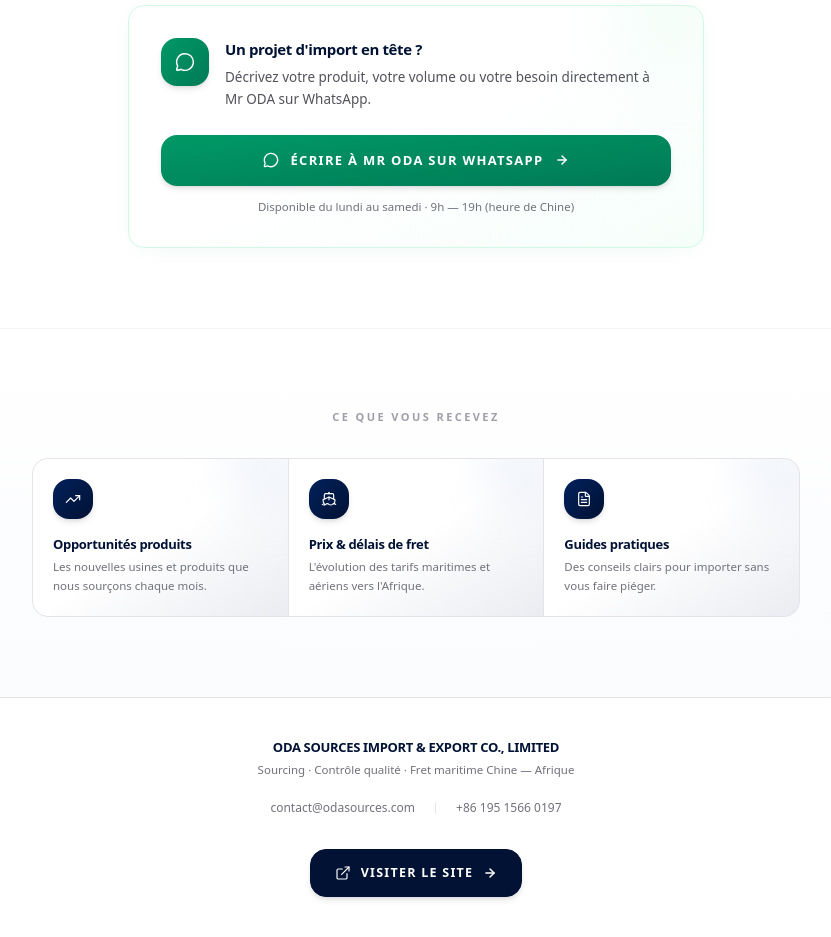
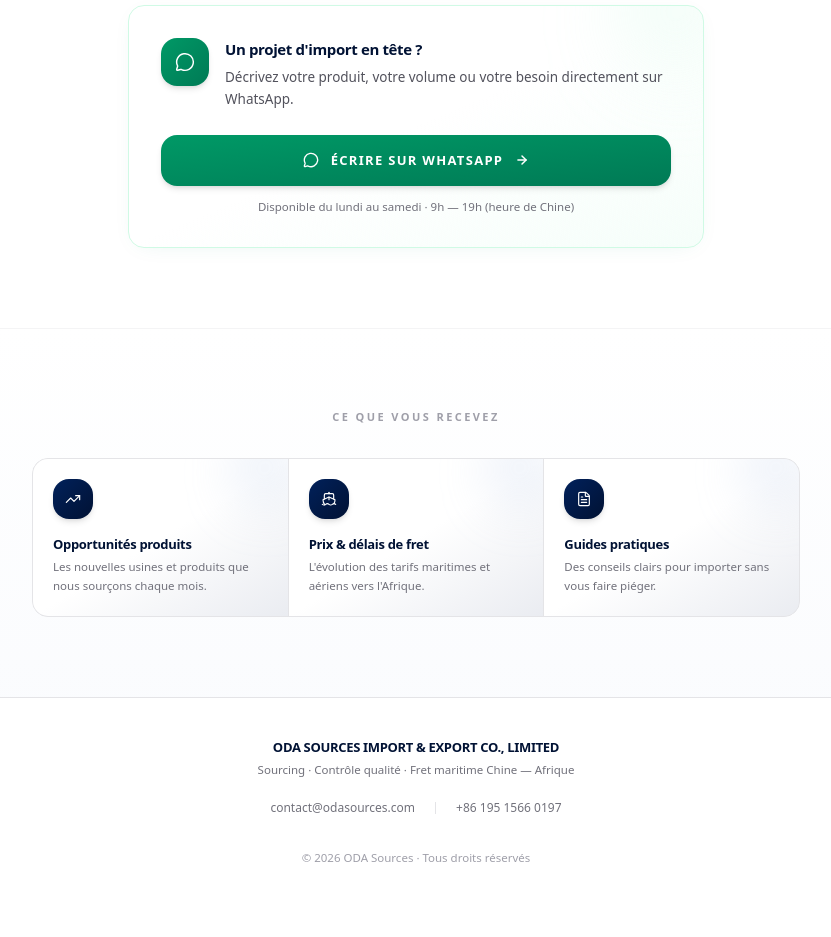
Before and after one commit to PATAWALA/ODA-EXPRESS, a Next.js app: page /newsletter in a window 1280 px wide. Shown: the part 980-1917 px from the top of the page, without its empty margins (224-1055 px from the left). After the commit the page ends 1886 px from the top, so only its background shows below. Built offline with nearby package versions, Linux system fonts and the light colour scheme; no server answers.

Commit message:
083 update

```diff
--- a/src/app/(landing)/newsletter/page.tsx
+++ b/src/app/(landing)/newsletter/page.tsx
@@ -1,5 +1,4 @@
 import type { Metadata } from "next";
-import Link from "next/link";
 import {
   CheckCircle2,
   MessageCircle,
@@ -8,7 +7,6 @@
   FileText,
   ShieldCheck,
   ArrowRight,
-  ExternalLink,
 } from "lucide-react";
 import { Container } from "@/components/ui/Container";
 import NewsletterInlineForm from "@/components/widgets/NewsletterInlineForm";
@@ -193,19 +191,19 @@
                   </p>
                   <p className="mt-1.5 text-[13.5px] leading-relaxed text-zinc-600">
                     Décrivez votre produit, votre volume ou votre besoin
-                    directement à Mr ODA sur WhatsApp.
+                    directement sur WhatsApp.
                   </p>
                 </div>
               </div>
 
               <a
-                href="https://wa.me/8619515660197?text=Bonjour%20Mr%20ODA%2C%20je%20souhaite%20discuter%20de%20mon%20projet%20d%27import."
+                href="https://wa.me/8619515660197?text=Bonjour%20ODA%20SOURCES%2C%20je%20souhaite%20discuter%20de%20mon%20projet%20d%27import."
                 target="_blank"
                 rel="noopener noreferrer"
                 className="group/btn relative mt-6 inline-flex w-full items-center justify-center gap-3 rounded-2xl bg-gradient-to-br from-emerald-600 to-emerald-700 px-6 py-4 text-[13px] font-bold uppercase tracking-[0.1em] text-white shadow-md transition-all duration-300 hover:shadow-[0_12px_32px_-12px_rgba(5,150,105,0.5)]"
               >
                 <MessageCircle className="h-4 w-4" strokeWidth={2} />
-                Écrire à Mr ODA sur WhatsApp
+                Écrire sur WhatsApp
                 <ArrowRight
                   className="h-3.5 w-3.5 transition group-hover/btn:translate-x-0.5"
                   strokeWidth={2.5}
@@ -287,20 +285,10 @@
               </a>
             </div>
 
-            {/* Bouton visiter le site */}
-            <div className="mt-8">
-              <Link
-                href="/"
-                className="group inline-flex items-center justify-center gap-2.5 rounded-2xl border border-navy-900 bg-navy-900 px-6 py-3.5 text-[12.5px] font-bold uppercase tracking-[0.1em] text-white shadow-md transition-all duration-300 hover:bg-navy-800 hover:shadow-lg"
-              >
-                <ExternalLink className="h-4 w-4" strokeWidth={1.75} />
-                Visiter le site
-                <ArrowRight
-                  className="h-3.5 w-3.5 transition group-hover:translate-x-0.5"
-                  strokeWidth={2.5}
-                />
-              </Link>
-            </div>
+            {/* Copyright */}
+            <p className="mt-8 text-[11.5px] text-zinc-400">
+              © {new Date().getFullYear()} ODA Sources · Tous droits réservés
+            </p>
           </div>
         </Container>
       </footer>
```
